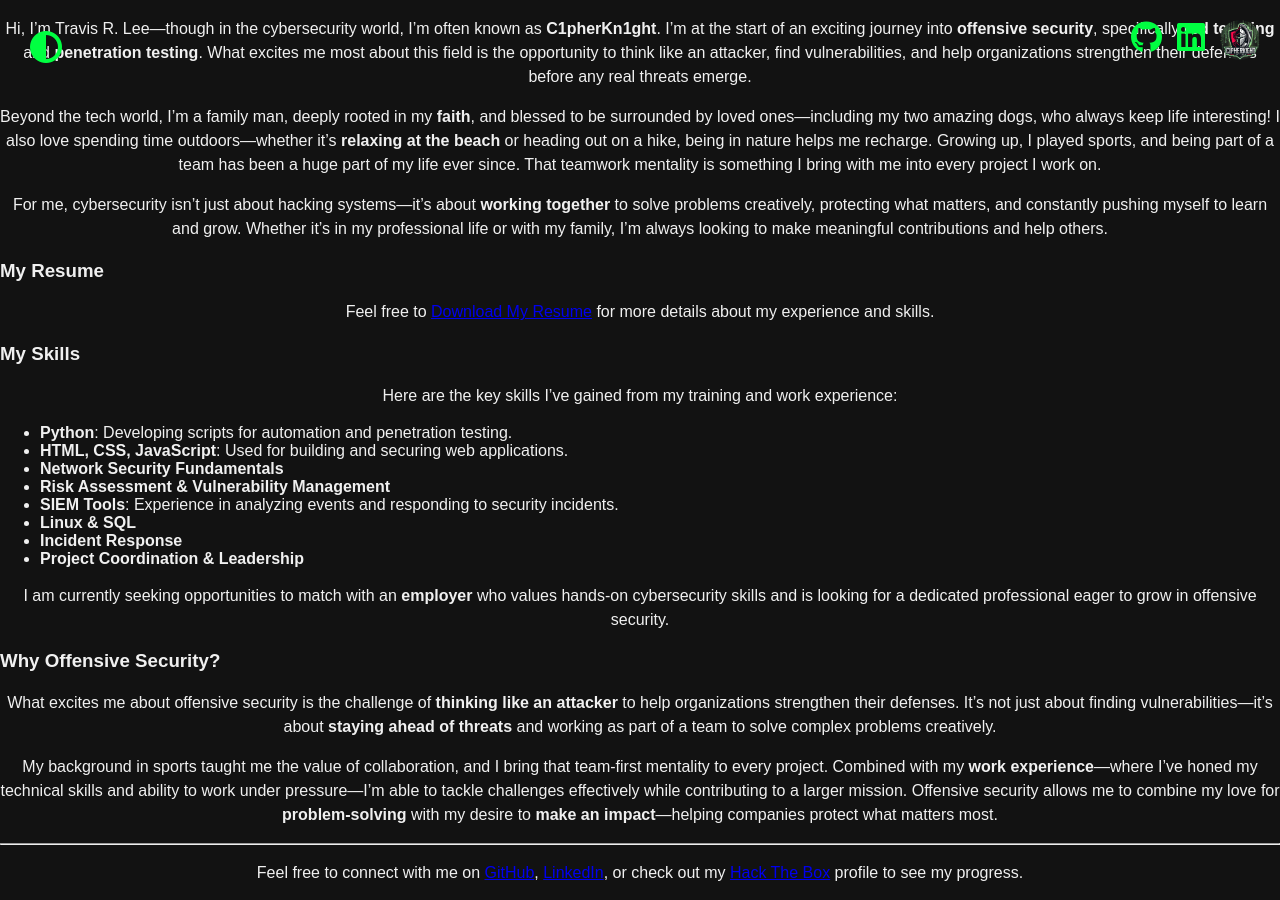
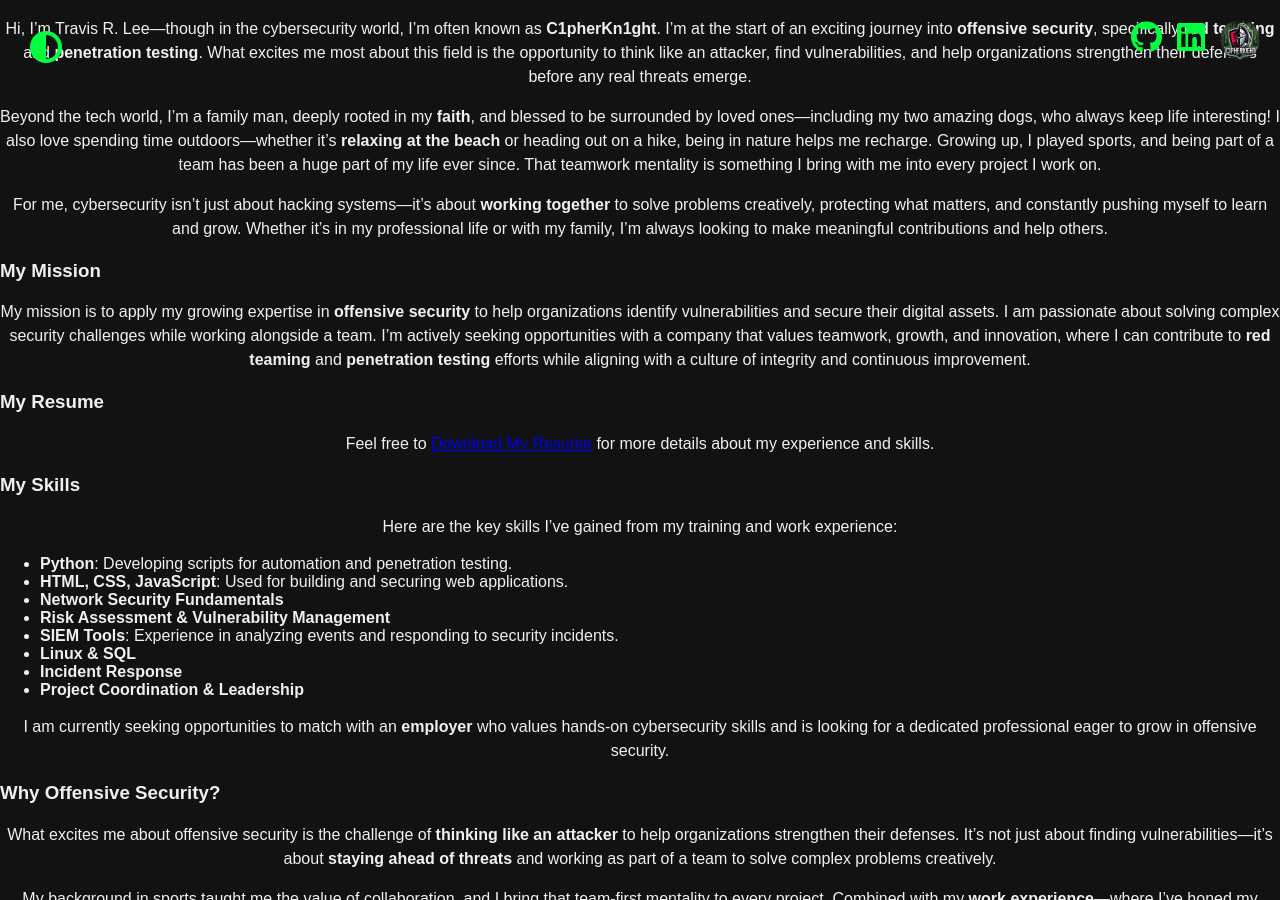
Before and after one commit to Travrl12/travrl12.github.io, a Jekyll site: the page built from about.markdown, in a window 1280 px wide and 900 px high, scrolled down 444 px. Built offline with Jekyll 4.4.1, drawn with Linux system fonts in a browser that asks for light colours.

Commit message:
Added back the My Mission Section

```diff
--- a/about.markdown
+++ b/about.markdown
@@ -11,6 +11,10 @@ Hi, I'm Travis R. Lee—though in the cybersecurity world, I'm often known as **
 Beyond the tech world, I’m a family man, deeply rooted in my **faith**, and blessed to be surrounded by loved ones—including my two amazing dogs, who always keep life interesting! I also love spending time outdoors—whether it's **relaxing at the beach** or heading out on a hike, being in nature helps me recharge. Growing up, I played sports, and being part of a team has been a huge part of my life ever since. That teamwork mentality is something I bring with me into every project I work on.
 
 For me, cybersecurity isn’t just about hacking systems—it's about **working together** to solve problems creatively, protecting what matters, and constantly pushing myself to learn and grow. Whether it's in my professional life or with my family, I'm always looking to make meaningful contributions and help others.
+
+### My Mission
+
+My mission is to apply my growing expertise in **offensive security** to help organizations identify vulnerabilities and secure their digital assets. I am passionate about solving complex security challenges while working alongside a team. I'm actively seeking opportunities with a company that values teamwork, growth, and innovation, where I can contribute to **red teaming** and **penetration testing** efforts while aligning with a culture of integrity and continuous improvement.
 
 ### My Resume
 
```
